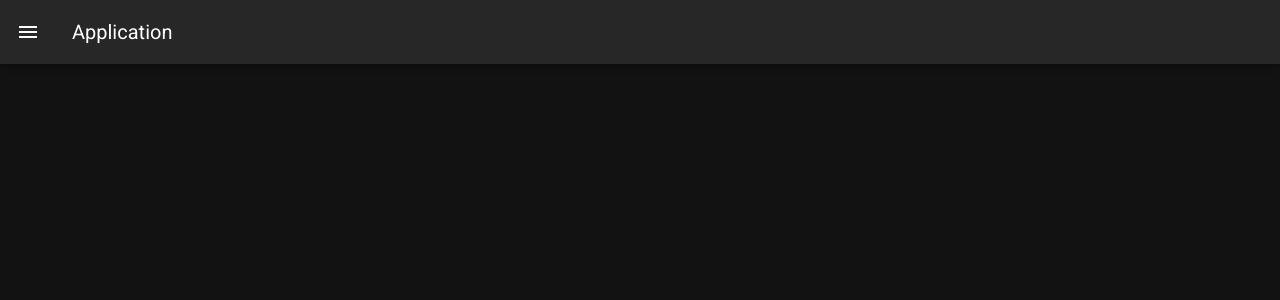
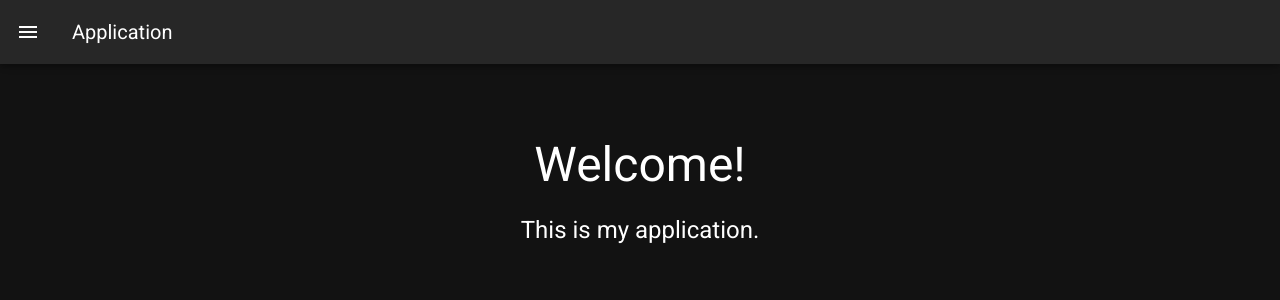
Before and after one commit to bvinicius/playground, a Vue app: page / in a window 1280 px wide. Shown: the top 300 px of the page. Built offline with nearby package versions, Linux system fonts and the light colour scheme.

Commit message:
Starts Home

```diff
--- a/package.json
+++ b/package.json
@@ -10,6 +10,7 @@
   "dependencies": {
     "core-js": "^3.6.5",
     "vue": "^2.6.11",
+    "vue-router": "^3.2.0",
     "vuetify": "^2.2.11"
   },
   "devDependencies": {
--- a/src/App.vue
+++ b/src/App.vue
@@ -1,4 +1,3 @@
-
 <template>
   <v-app id="inspire">
     <v-navigation-drawer
@@ -35,6 +34,12 @@
     </v-app-bar>
 
     <v-main>
+      <v-container
+        class="fill-height"
+        fluid
+      >
+        <router-view/>
+      </v-container>
     </v-main>
   </v-app>
 </template>
--- /dev/null
+++ b/src/router/index.js
@@ -0,0 +1,22 @@
+import Vue from 'vue'
+import VueRouter from 'vue-router'
+import Home from '../views/Home.vue'
+
+Vue.use(VueRouter)
+
+  const routes = [
+  {
+    path: '/home',
+    alias: '/',
+    name: 'Home',
+    component: Home
+  },
+]
+
+const router = new VueRouter({
+  mode: 'history',
+  base: process.env.BASE_URL,
+  routes
+})
+
+export default router
--- a/src/views/Home.vue
+++ b/src/views/Home.vue
@@ -1,20 +1,23 @@
+<template>
+  <v-main style="height:100%">
+    <v-row justify="center">
+      <v-col cols="4" align="center">
+        <div class="text-h3">Welcome!</div>
+      </v-col>
+    </v-row>
 
-<template>
-    <v-container>
-        <h1>teste</h1>
-    </v-container>
+    <v-row justify="center">
+      <v-col cols="4" align="center">
+        <div class="text-h5">This is my application.</div>
+      </v-col>
+    </v-row>
+
+  </v-main>
 </template>
 
 <script>
-  export default {
-    props: {
-      source: String,
-    },
-    data: () => ({
-      drawer: false,
-    }),
-    created () {
-      this.$vuetify.theme.dark = true
-    },
-  }
+
+export default {
+  name: 'Home',
+}
 </script>
```
Also changed, not shown: src/main.js (+2 -5 lines), 1 other file (tests, documents, lock files or other folders).
